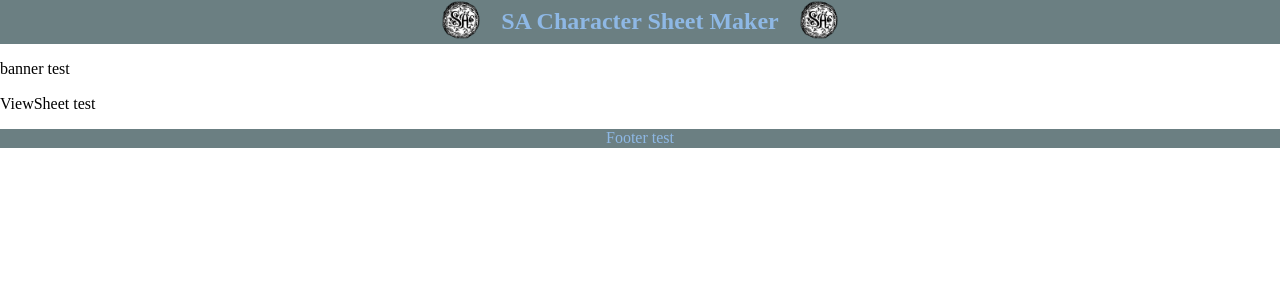
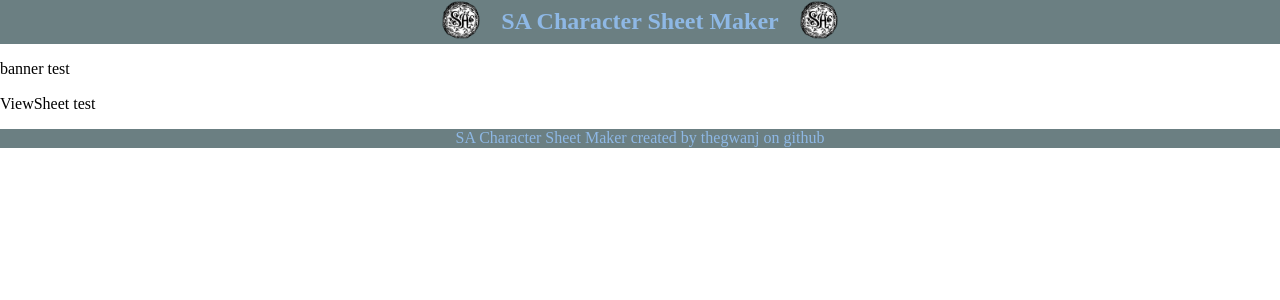
Before and after one commit to thegwanj/SA-character-gen, a React (Create React App) app in the folder client/: page /ViewSheet in a window 1280 px wide. Shown: the top 300 px of the page. Built offline with nearby package versions, Linux system fonts and the light colour scheme.

Commit message:
Added in link to personal github

```diff
--- a/client/src/components/Footer/index.js
+++ b/client/src/components/Footer/index.js
@@ -3,7 +3,7 @@ import React from "react";
 const Footer = () => {
     return (
         <footer>
-            <p>Footer test</p>
+            <p>SA Character Sheet Maker created by <a href="https://github.com/thegwanj">thegwanj on github</a></p>
         </footer>
     );
 }
```
